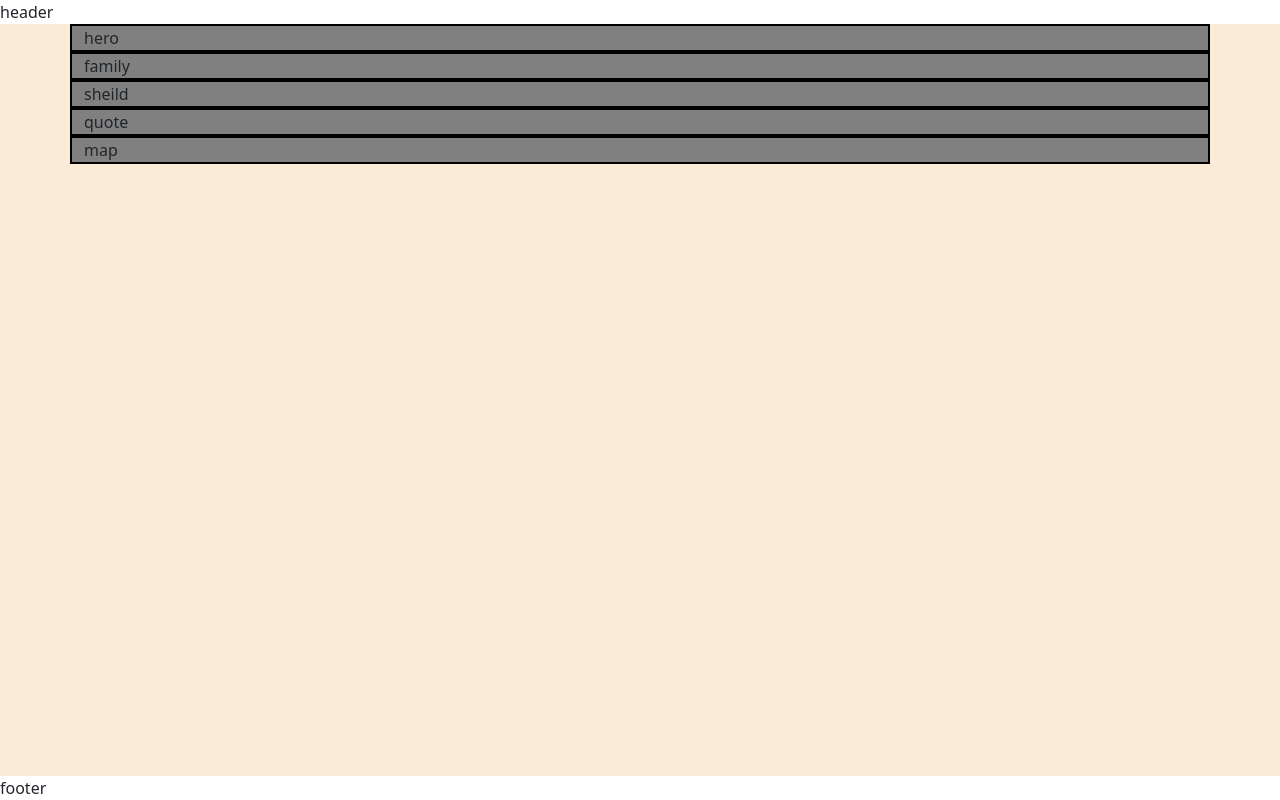
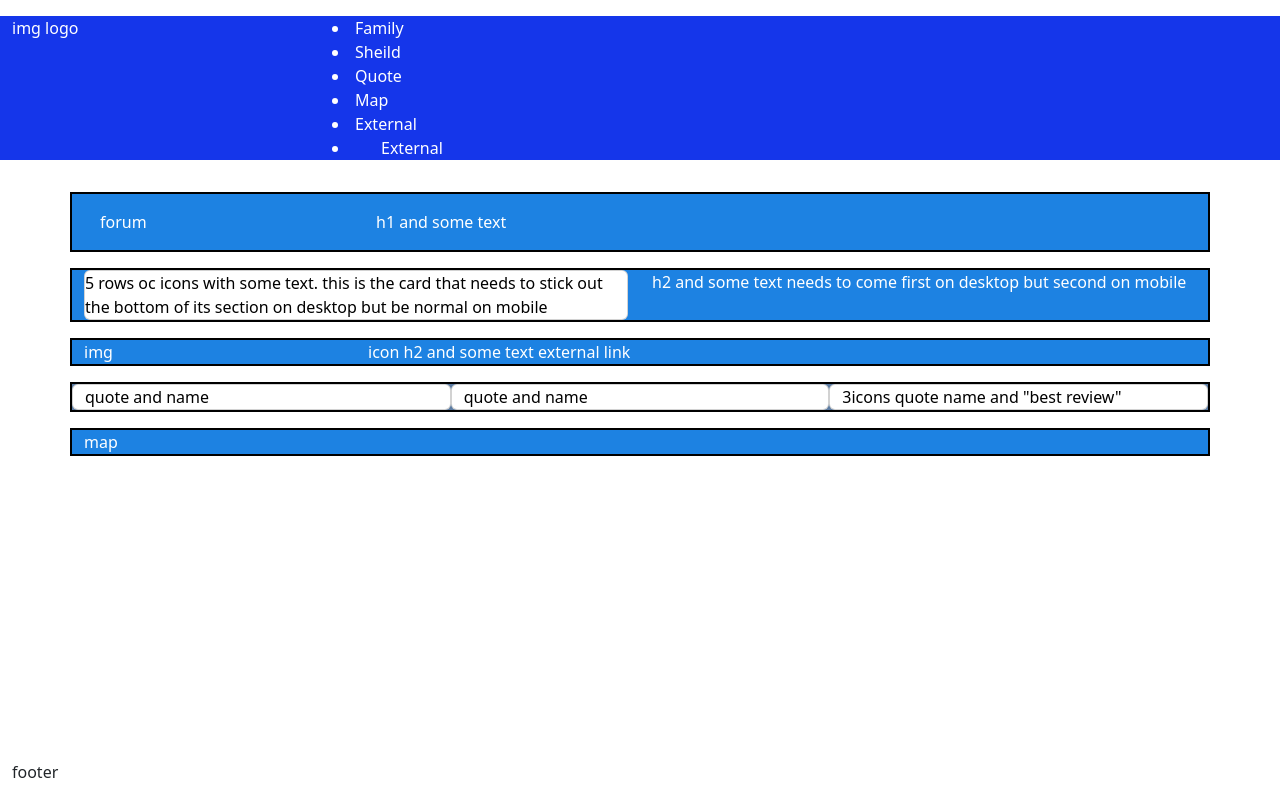
Before and after one commit to sethkunzler/checkpoint_wk1, a plain HTML site: page index.html in a window 1280 px wide. Drawn offline with nearby package versions, Linux system fonts and the light colour scheme.

Commit message:
break for lunch. full page structure and outline

```diff
--- a/index.html
+++ b/index.html
@@ -17,40 +17,90 @@
   <script id="debug-script" src="https://cdn.jsdelivr.net/gh/MickShannahan/style-debug@latest/debug.min.js" defer></script>
 </head>
 <body class="debug">
-  <header>header</header>
+  <header class="container-fluid my-3">
+    <div class="row bg-theme1 text-white">
+      <div class="col-4 col-md-3"><img src="" alt="" class="logo">img logo</div>
+      <div class="col-4 d-md-none">hamburger menu, should not see on desktop</div>
+      <div class="col-6">
+        <nav>
+          <li><a href="#family"></a>Family</li>
+          <li><a href="#sheild"></a>Sheild</li>
+          <li><a href="#quote"></a>Quote</li>
+          <li><a href="#map"></a>Map</li>
+          <li><a class="a-outline" href=""></a>External</li>
+          <li><a class="btn btn-outline" href=""></a>External</li>
+        </nav>
+      </div>
+    </div>
+  </header>
   <main>
     <!-- SECTION hero-->
-    <section class="container hero">
-      hero
+    <section id="hero" class="container my-3 hero">
+      <div class="row p-3">
+        <div class="col-md-3">forum</div>
+        <div class="col-md-6">h1 and some text</div>
+      </div>
     </section>
     <!-- !SECTION end hero -->
 
     <!-- SECTION family-->
-    <section class="container hero">
-      family
+    <section id="family" class="container my-3 family">
+      <div class="row">
+        <div class="col-md-6">
+          <div class="card">
+            5 rows oc icons with some text.
+            this is the card that needs to stick out the bottom of its section on desktop but be normal on mobile
+          </div>
+        </div>
+        <div class="col-md-6 order-md-1">h2 and some text needs to come first on desktop but second on mobile</div>
+      </div>
     </section>
 
     <!-- !SECTION end family -->
     <!-- SECTION sheild -->
-    <section class="container hero">
-      sheild
+    <section id="shield" class="container my-3 sheild">
+      <div class="row">
+        <div class="col-md-3">
+          <img src="" alt="">img
+        </div>
+        <div class="col-md-9">
+          <!-- TODO icon h2 and some text -->
+          icon h2 and some text
+          <!-- TODO external link -->
+          external link
+        </div>
+      </div>
     </section>
 
     <!-- !SECTION end sheild-->
     <!-- SECTION qoute -->
-    <section class="container hero">
-      quote
+    <section id="quote" class="container my-3 quote">
+      <div class="row bg-grey1">
+        <div class="col-md-4 card">
+          <!-- TODO quote and name -->
+          quote and name
+        </div>
+        <div class="col-md-4 card order-md-1 best-review">
+          <!-- TODO 3icons quote name and "best review" -->
+          3icons quote name and "best review"
+        </div>
+        <div class="col-md-4 card">
+          <!-- TODO quote and name -->
+          quote and name
+        </div>
+      </div>
 
     </section>
 
     <!-- !SECTION end quote -->
     <!-- SECTION map -->
-    <section class="container hero">
+    <section id="map" class="container my-3 map">
+      <!-- TODO we are just going to put in an image that takes up the full width of the page -->
       map
     </section>
 
     <!-- !SECTION end map -->
   </main>
-  <footer>footer</footer>
+  <footer class="container-fluid my-3">footer</footer>
 </body>
 </html>
--- a/style.css
+++ b/style.css
@@ -66,7 +66,7 @@
   background-color: var(--grey-color3)
 }
 
-/* end of my colors */
+/* !end of my colors */
 
 body {
   display: flex;
@@ -76,9 +76,12 @@ body {
 
 main {
   flex-grow: 1;
-  background-color: antiquewhite;
 }
 section {
-  background-color: grey;
+  background-color: var(--support-color2);
+  color: white;
   border: 2px solid black;
 }
+.card {
+  color: black;
+}
```
